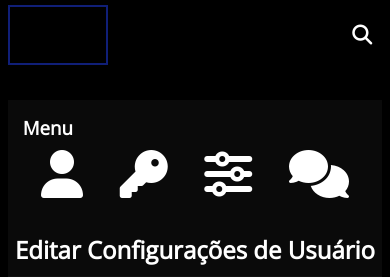
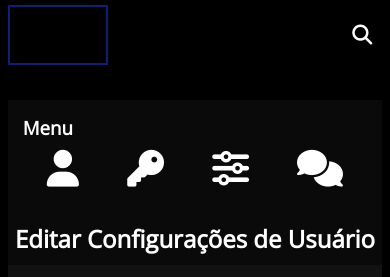
Before and after one commit to LuannaDiStefani/CodeGuide, a PHP site: page /configurar.html in a window 390 px wide. Shown: the top 277 px of the page. Run offline with PHP 8.4, Linux system fonts and the light colour scheme; some libraries are stand-ins or nearby versions.

Commit message:
Atualizado pagina admin e configurar

```diff
--- a/public/configurar.html
+++ b/public/configurar.html
@@ -6,7 +6,7 @@
     <meta name="viewport" content="width=device-width, initial-scale=1.0">
     <title>Página de Perfil - Code Guide</title>
     <link rel="stylesheet" href="./css/general.css">
-    <link rel="stylesheet" href="./css/edit-profile.css">
+    <link rel="stylesheet" href="./css/configurar.css">
     <!-- JQuery -->
     <script src="./js/jquery-3.6.1.min.js"></script>
     <link rel="stylesheet" href="https://cdn.jsdelivr.net/npm/swiper@8/swiper-bundle.min.css"/>
--- a/public/css/admin.css
+++ b/public/css/admin.css
@@ -28,6 +28,7 @@ section.admin-panel .container{
 }
 
 .admin-menu ul li h4{
+    font-size: 16px;
     cursor: pointer;
 }
 
@@ -97,7 +98,7 @@ section.admin-panel .container{
     }
 
     .admin-menu ul li a i{
-        font-size: 3rem;
+        font-size: 2.3rem;
     }
 
 
--- a/public/css/edit-profile.css
+++ b/public/css/configurar.css
@@ -28,6 +28,7 @@ section.admin-panel .container{
 }
 
 .admin-menu ul li h4{
+    font-size: 16px;
     cursor: pointer;
 }
 
@@ -97,7 +98,7 @@ section.admin-panel .container{
     }
 
     .admin-menu ul li a i{
-        font-size: 3rem;
+        font-size: 2.3rem;
     }
 
 
```
Also changed, not shown: public/js/main.js (line endings or trailing spaces).
